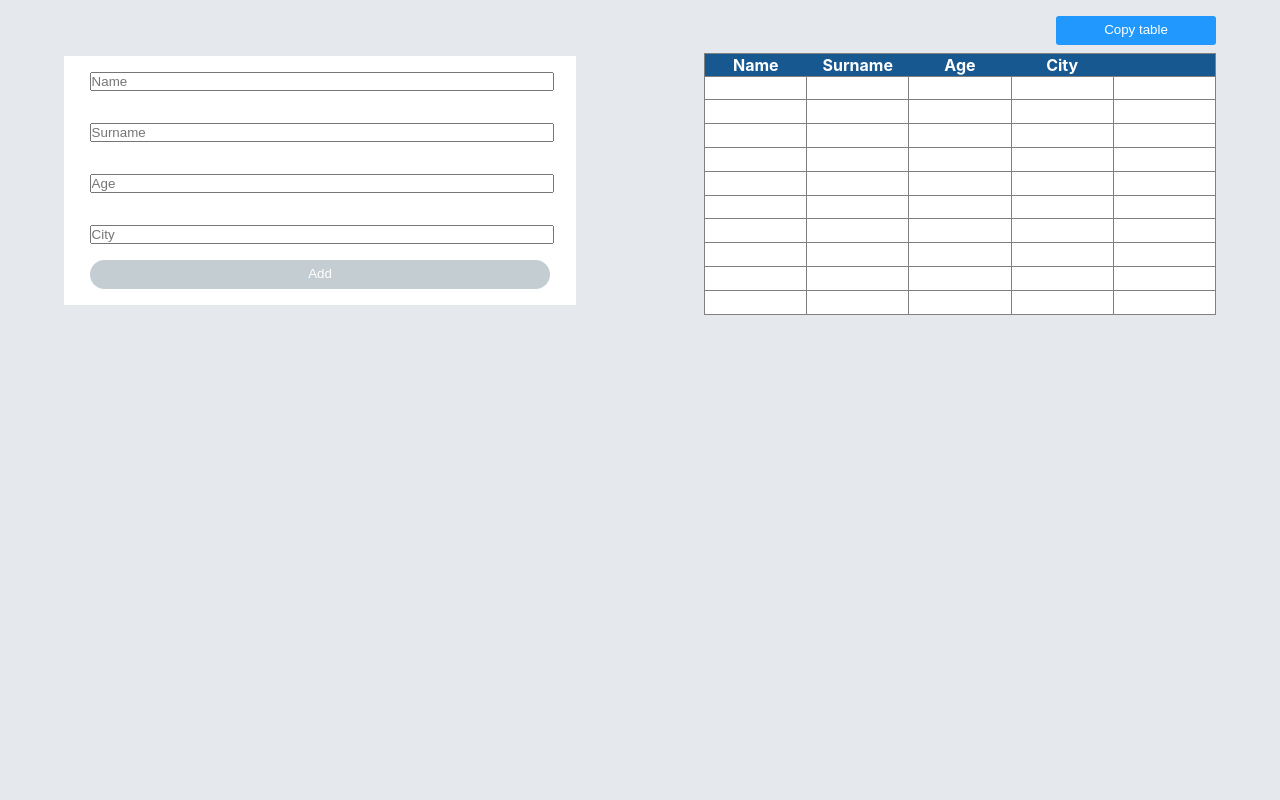
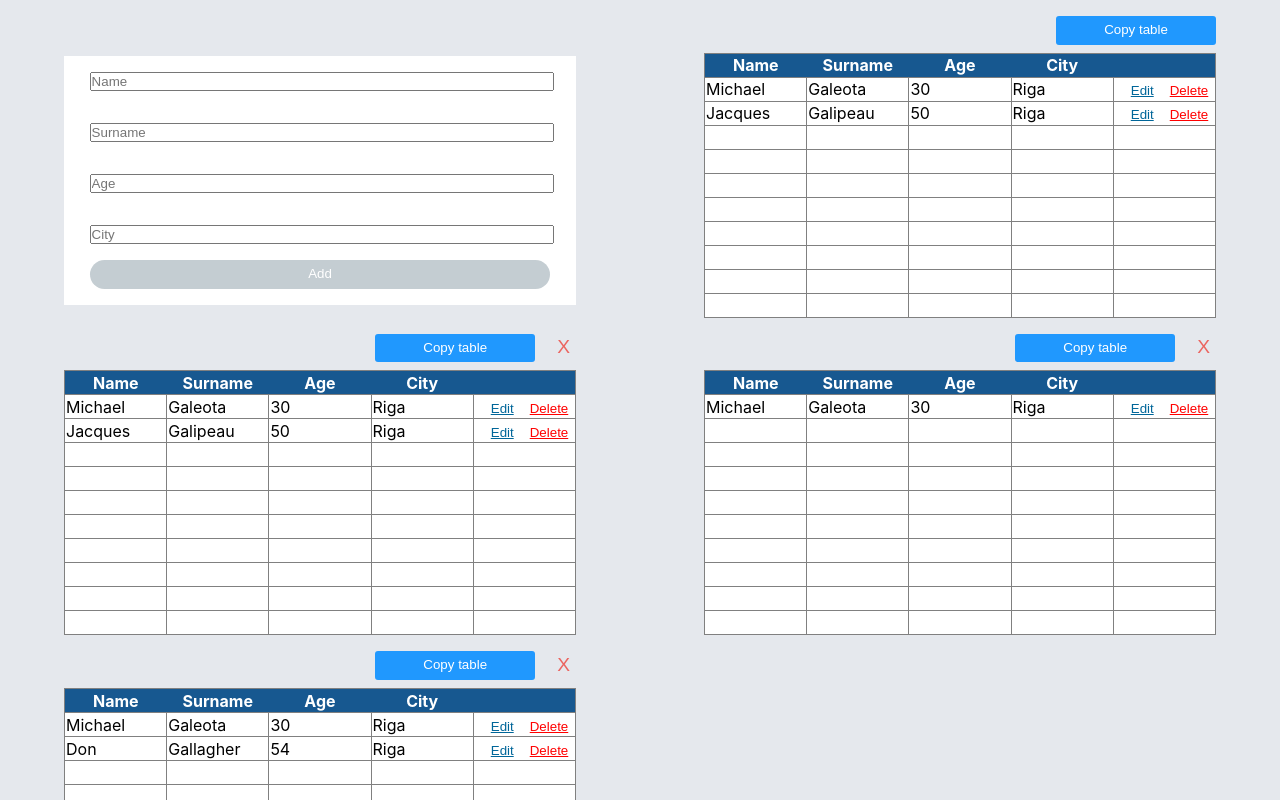
Before and after one commit to imevs/TablesGenerator, a React (Create React App) app: page / in a window 1280 px wide. Shown: the top 800 px of the page. Built offline with nearby package versions, Linux system fonts and the light colour scheme.

Commit message:
Add default data, fix issue with displaying saved data

```diff
--- a/src/App.tsx
+++ b/src/App.tsx
@@ -1,11 +1,11 @@
 import React from "react";
 
 import { Person, TableRows } from "./commonTypes";
+import { FillingForm, PopupForm } from "./Form";
+import { mockedData } from "./mockedData";
+import { Table, DEFAULT_TABLE_INDEX } from "./Table";
 
 import styles from "./App.module.css";
-
-import { FillingForm, PopupForm } from "./Form";
-import { Table, DEFAULT_TABLE_INDEX } from "./Table";
 
 type AppState = {
     tables: Record<string, TableRows>;
@@ -31,7 +31,7 @@ export class App extends React.Component<{}, AppState> {
 
     private removeTimeoutIds: Record<string, number> = {};
     private popupRef = React.createRef<HTMLDivElement>();
-    private tableIds = [DEFAULT_TABLE_INDEX];
+    private tableIds: string[] = [DEFAULT_TABLE_INDEX];
 
     public copyTable = (tableIndex: string) => {
         const data = this.state.tables[tableIndex];
@@ -41,7 +41,7 @@ export class App extends React.Component<{}, AppState> {
     public genTableId(prevTableId: string) {
         const newId = Date.now().toString();
         const prevIndex = this.tableIds.indexOf(prevTableId);
-        this.tableIds.splice(prevIndex, 0, newId);
+        this.tableIds.splice(prevIndex + 1, 0, newId);
         return newId;
     }
 
@@ -120,7 +120,7 @@ export class App extends React.Component<{}, AppState> {
         const tables = this.state.tables;
         this.updateTablesData({
             ...tables,
-            [tableIndex]: { ...tables[tableIndex], [Object.keys(tables[tableIndex]).length]: data }
+            [tableIndex]: { ...tables[tableIndex], [Date.now()]: data }
         });
     }
 
@@ -158,6 +158,8 @@ export class App extends React.Component<{}, AppState> {
         try {
             if (positionsData !== null) {
                 this.tableIds = JSON.parse(positionsData) as string[]
+            } else {
+                this.tableIds = [DEFAULT_TABLE_INDEX, "1637496942500", "1637496971989", "1637496924975"];
             }
         } catch (e) {
             console.error(e, positionsData);
@@ -166,6 +168,8 @@ export class App extends React.Component<{}, AppState> {
         try {
             if (data !== null) {
                 this.setState({ tables: JSON.parse(data) as Record<string, TableRows> });
+            } else {
+                this.setState({ tables: mockedData });
             }
         } catch (e) {
             console.error(e, data);
--- a/src/Table.module.css
+++ b/src/Table.module.css
@@ -51,7 +51,6 @@
 
 .tableContent td {
     border: 1px solid grey;
-    height: 1.3rem;
     overflow-wrap: break-word;
 }
 
@@ -61,6 +60,11 @@
     text-decoration: underline;
     cursor: pointer;
     padding: 0 0 0 1rem;
+}
+
+.tableContent tr {
+    height: 1.5rem;
+    transition: color;
 }
 
 .tableContent__row_selected {
--- a/src/Table.tsx
+++ b/src/Table.tsx
@@ -19,8 +19,10 @@ type TableProps = {
 export const DEFAULT_TABLE_INDEX = "0";
 
 export function Table(props: TableProps) {
-    const rowsCount = Math.max(Object.keys(props.data).length, 10);
-    const rowsRange = (new Array(rowsCount)).fill(0).map((v, i) => String(i));
+    const maxEmptyRows = 10;
+    const rowsRange = Object.keys(props.data);
+    const emptyRowsCount = Math.abs(maxEmptyRows - rowsRange.length);
+    const emptyRowsRange = (new Array(emptyRowsCount)).fill(0).map((v, i) => String(i));
     return <div className={styles.tableContainer}>
         <div className={styles.tableHeader}>
             <button
@@ -78,6 +80,7 @@ export function Table(props: TableProps) {
                         </>}
                     </td>
                 </tr>))}
+            {emptyRowsRange.map((rowId) => (<tr key={"empty" + rowId}><td /><td /><td /><td /><td /></tr>))}
             </tbody>
         </table>
     </div>;
--- a/src/commonTypes.ts
+++ b/src/commonTypes.ts
@@ -4,7 +4,7 @@ export type Person = {
     surname: string;
     age: number;
     city: string;
-    isRemoved: boolean;
+    isRemoved?: boolean;
 };
 
 export type TableRows = Record<string, Person>;
--- /dev/null
+++ b/src/mockedData.ts
@@ -0,0 +1,55 @@
+import { DEFAULT_TABLE_INDEX } from "./Table";
+import { TableRows } from "./commonTypes";
+
+export const mockedData: Record<string, TableRows> = {
+    [DEFAULT_TABLE_INDEX]: {
+        "0": {
+            name: "Michael",
+            surname: "Galeota",
+            age: 30,
+            city: "Riga"
+        },
+        "2": {
+            name: "Jacques",
+            surname: "Galipeau",
+            age: 50,
+            city: "Riga"
+        },
+    },
+    "1637496942500": {
+        "0": {
+            name: "Michael",
+            surname: "Galeota",
+            age: 30,
+            city: "Riga"
+        },
+        "2": {
+            name: "Jacques",
+            surname: "Galipeau",
+            age: 50,
+            city: "Riga"
+        },
+    },
+    "1637496971989": {
+        "0": {
+            name: "Michael",
+            surname: "Galeota",
+            age: 30,
+            city: "Riga"
+        },
+    },
+    "1637496924975": {
+        "1": {
+            name: "Michael",
+            surname: "Galeota",
+            age: 30,
+            city: "Riga"
+        },
+        "2": {
+            name: "Don",
+            surname: "Gallagher",
+            age: 54,
+            city: "Riga"
+        },
+    },
+};
```
Also changed, not shown: 1 other file (tests, documents, lock files or other folders).
